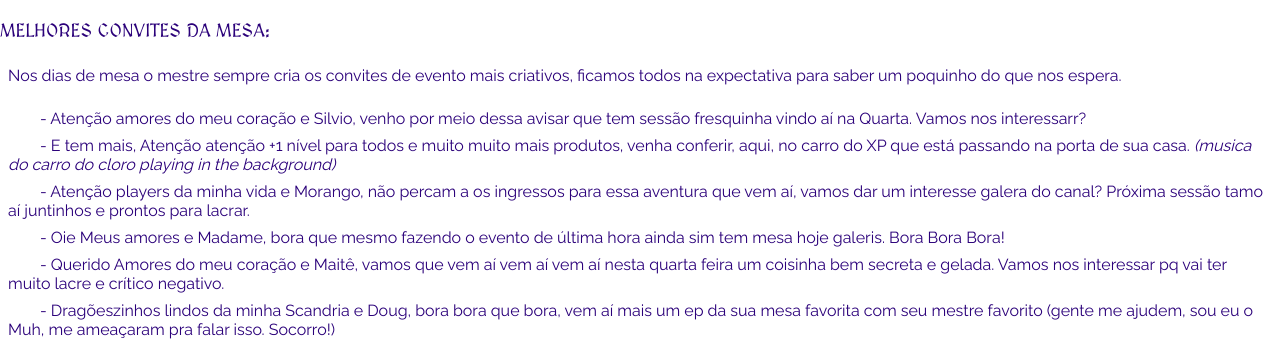
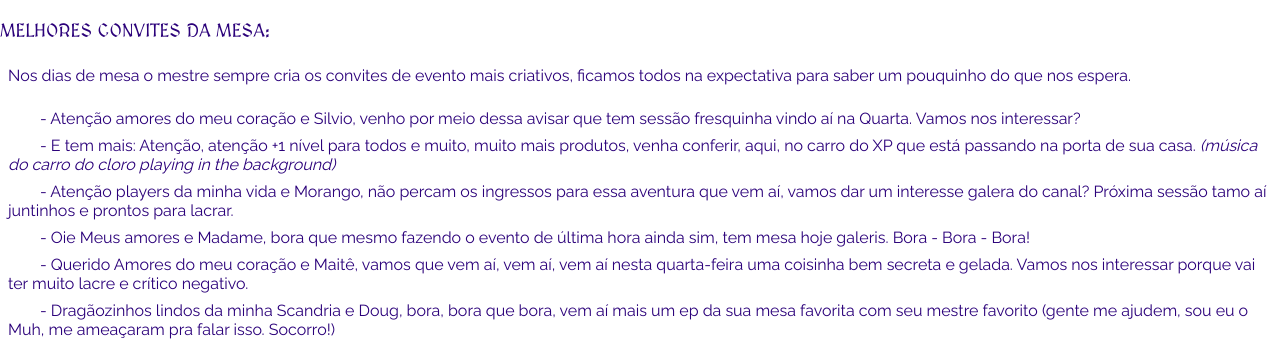
Before and after one commit to HozaniaB/rpg, a plain HTML site: page index.html in a window 1280 px wide. Shown: the part 458-801 px from the top of the page. Drawn offline with Linux system fonts and the light colour scheme; a script that the page names is missing.

Commit message:
Ajustes no texto

```diff
--- a/index.html
+++ b/index.html
@@ -29,16 +29,16 @@
             <div>
                 <h2>SCANDRIA: DESVENTURAS DRACÔNICAS</h2>
                 <h3>MELHORES CONVITES DA MESA:</h3>
-                <p>Nos dias de mesa o mestre sempre cria os convites de evento mais criativos, ficamos todos na expectativa para saber um poquinho do que nos espera.</p><hr class="quebra-linha-dupla">
-                <p class="recuo">- Atenção amores do meu coração e Silvio, venho por meio dessa avisar que tem sessão fresquinha vindo aí na Quarta. Vamos nos interessarr?
-                <p class="recuo">- E tem mais, Atenção atenção +1 nível para todos e muito muito mais produtos, venha conferir, aqui, no carro do XP que está passando na porta de sua casa.
-                    <i>(musica do carro do cloro playing in the background)</i></p>
-                <p class="recuo">- Atenção players da minha vida e Morango, não percam a os ingressos para essa aventura que vem aí, vamos dar um interesse galera do canal?
+                <p>Nos dias de mesa o mestre sempre cria os convites de evento mais criativos, ficamos todos na expectativa para saber um pouquinho do que nos espera.</p><hr class="quebra-linha-dupla">
+                <p class="recuo">- Atenção amores do meu coração e Silvio, venho por meio dessa avisar que tem sessão fresquinha vindo aí na Quarta. Vamos nos interessar?
+                <p class="recuo">- E tem mais: Atenção, atenção +1 nível para todos e muito, muito mais produtos, venha conferir, aqui, no carro do XP que está passando na porta de sua casa.
+                    <i>(música do carro do cloro playing in the background)</i></p>
+                <p class="recuo">- Atenção players da minha vida e Morango, não percam os ingressos para essa aventura que vem aí, vamos dar um interesse galera do canal?
                     Próxima sessão tamo aí juntinhos e prontos para lacrar.</p>
-                <p class="recuo">- Oie Meus amores e Madame, bora que mesmo fazendo o evento de última hora ainda sim tem mesa hoje galeris. Bora Bora Bora!</p>
-                <p class="recuo">- Querido Amores do meu coração e Maitê, vamos que vem aí vem aí vem aí nesta quarta feira um coisinha bem secreta e gelada. Vamos nos interessar pq vai ter muito lacre
+                <p class="recuo">- Oie Meus amores e Madame, bora que mesmo fazendo o evento de última hora ainda sim, tem mesa hoje galeris. Bora - Bora - Bora!</p>
+                <p class="recuo">- Querido Amores do meu coração e Maitê, vamos que vem aí, vem aí, vem aí nesta quarta-feira uma coisinha bem secreta e gelada. Vamos nos interessar porque vai ter muito lacre
                     e crítico negativo.</p>
-                <p class="recuo">- Dragõeszinhos lindos da minha Scandria e Doug, bora bora que bora, vem aí mais um ep da sua mesa favorita com seu mestre favorito (gente me ajudem, sou eu o Muh,
+                <p class="recuo">- Dragãozinhos lindos da minha Scandria e Doug, bora, bora que bora, vem aí mais um ep da sua mesa favorita com seu mestre favorito (gente me ajudem, sou eu o Muh,
                     me ameaçaram pra falar isso. Socorro!)</p>
                 <p class="recuo">- Amadinhos deliciosos e SMaiTê, passando aqui pra deixar uma baforada de Dragão, rolem um TR de Destreza por favor.</p>
                 <p class="recuo">- Mortos e Ressuscitados, apenas digo uma coisa: Nota de Falecimento: 10 clap. Bora que tem mais férias que viram enterros chegando neste Domingo Cis um oferecimento:
```
